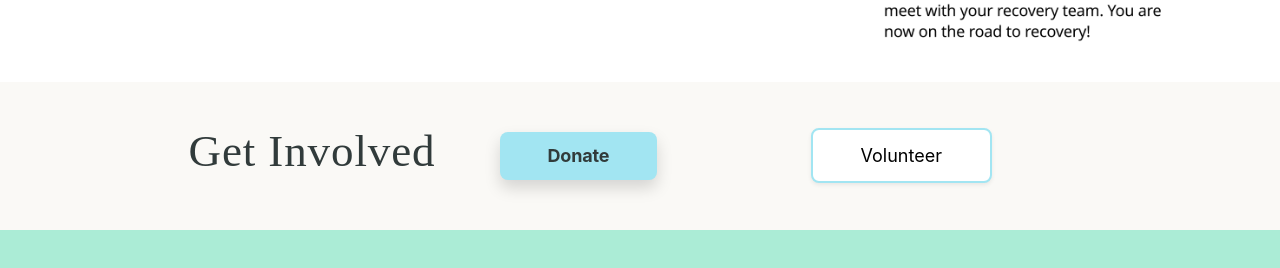
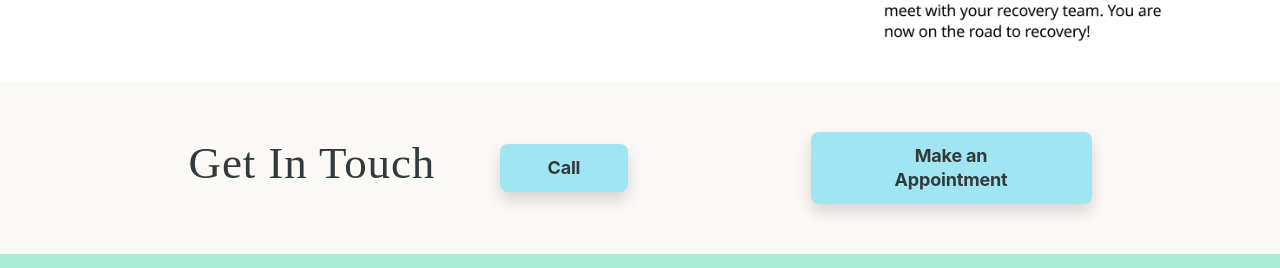
Before and after one commit to UXpants/CHCS_RWD, a plain HTML site: page help.html in a window 1280 px wide. Shown: the part 1707-1975 px from the top of the page. Drawn offline with nearby package versions, Linux system fonts and the light colour scheme; a script that the page names is missing; a web font is replaced by a local one.

Commit message:
Update help.html

```diff
--- a/help.html
+++ b/help.html
@@ -195,13 +195,13 @@
         <div class="col">
           <div class="row align-items-center d-flex justify-content-center">
             <div class="col-lg-3 col-md-3 col-sm-12">
-              <h1>Get Involved</h1>
+              <h1>Get in Touch</h1>
             </div>
             <div class="col-lg-3 col-md-3 col-sm-12">
-             <button class="btn-blue">Donate</button>
+             <button class="btn-blue">Call</button>
             </div>
             <div class="col-lg-3 col-md-3 col-sm-12">
-              <button class="btn-blue-outline">Volunteer</button>
+              <button class="btn-blue">Make an Appointment</button>
             </div>
           </div>
         </div>
```
